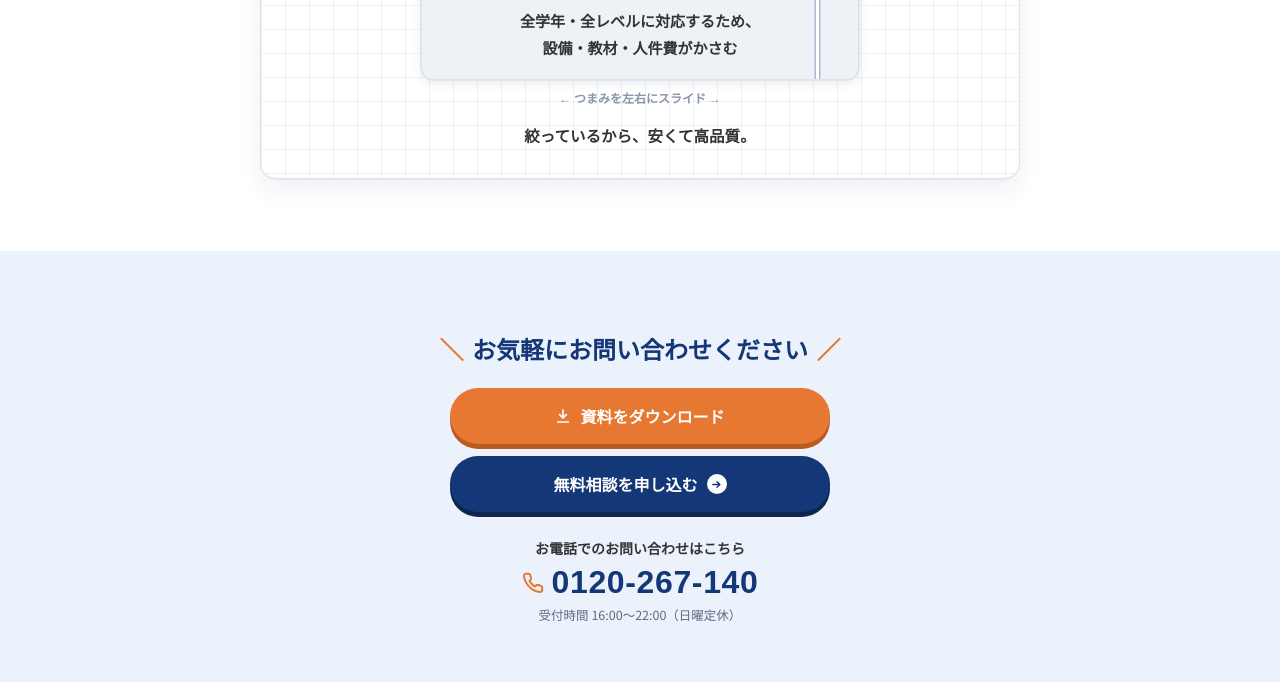
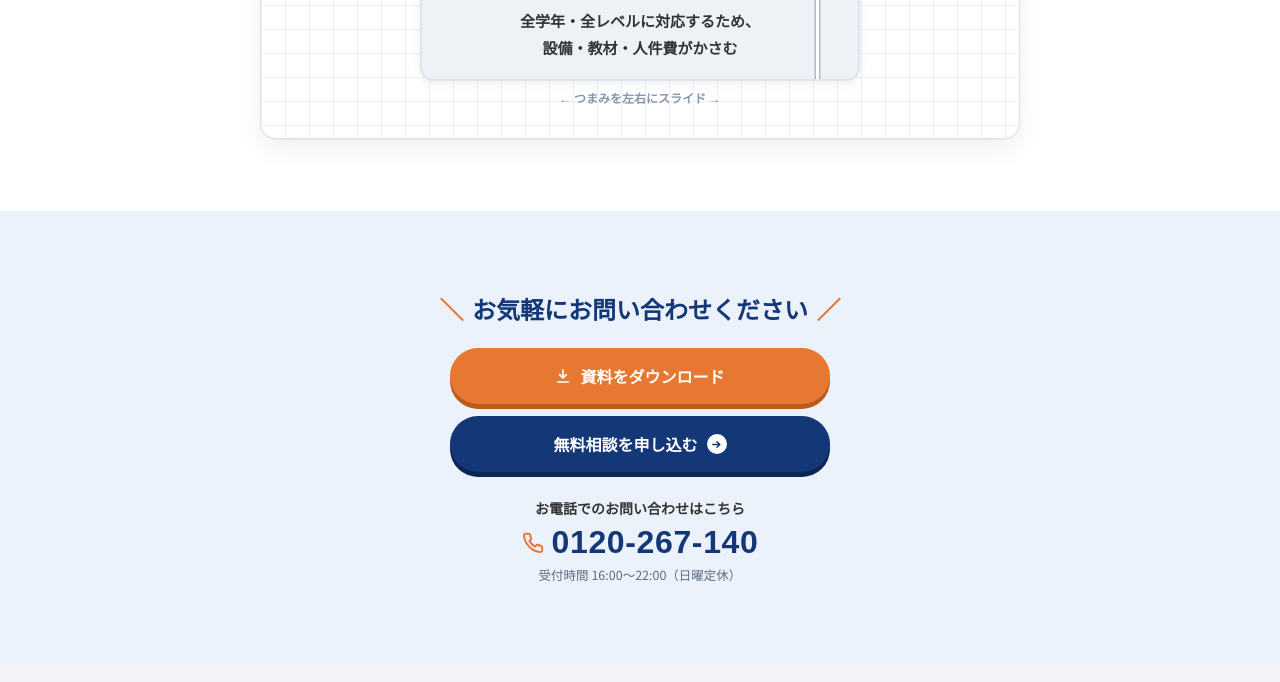
Before and after one commit to focus584jp/website, an Astro site: page /website/price in a window 1280 px wide. Shown: the part 3180-3862 px from the top of the page. Built offline with nearby package versions, Linux system fonts and the light colour scheme; Astro itself is replaced by a stand-in of ours; a web font is replaced by a local one.

Commit message:
ワケの締め文「絞っているから、安くて高品質。」を削除
Co-Authored-By: Claude Fable 5 <noreply@anthropic.com>
Claude-Session: https://claude.ai/code/session_01DCn8WkNd8FivMrs4ovGY3b

```diff
--- a/src/pages/price.astro
+++ b/src/pages/price.astro
@@ -119,8 +119,6 @@ const options = [
 
         {/* 大勢の生徒→照準ロックの絞り込みをスライダーで体験（指導方針と同じ機構のtargetバリアント） */}
         <BeforeAfterSlider variant="target" />
-
-        <p class="why-sum">絞っているから、<strong>安くて高品質</strong>。</p>
       </div>
     </div>
   </section>
@@ -177,8 +175,6 @@ const options = [
   .stk-name { font-size: 14px; font-weight: 800; color: var(--muted); margin: 9px 0 0; text-align: center; }
   .stk-name.ok { color: var(--navy); font-weight: 900; }
 
-  /* お手頃価格のワケ */
-  .why-sum { font-family: var(--font-round); font-size: 15.5px; font-weight: 800; color: var(--ink); text-align: center; margin: 18px 0 0; }
 
   /* その他オプション（タップで説明が開く。開閉機構はFaqListと同じ grid-template-rows 0fr→1fr）
      オプション感の演出: 点線枠=まだ足していない任意のもの（開くと実線紺枠）・＋丸バッジ=追加できるもの（開くと×に回転）・任意ピル */
```
